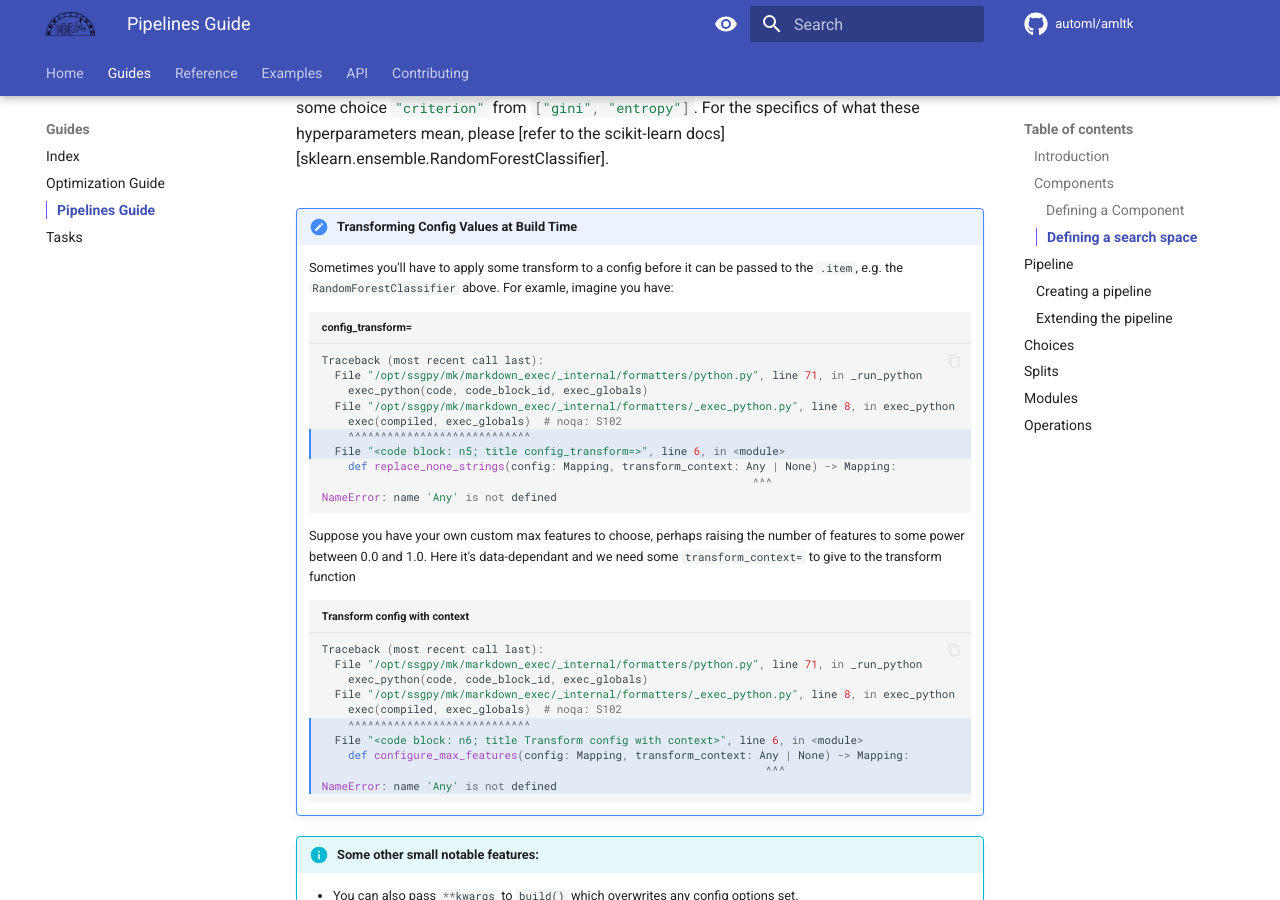
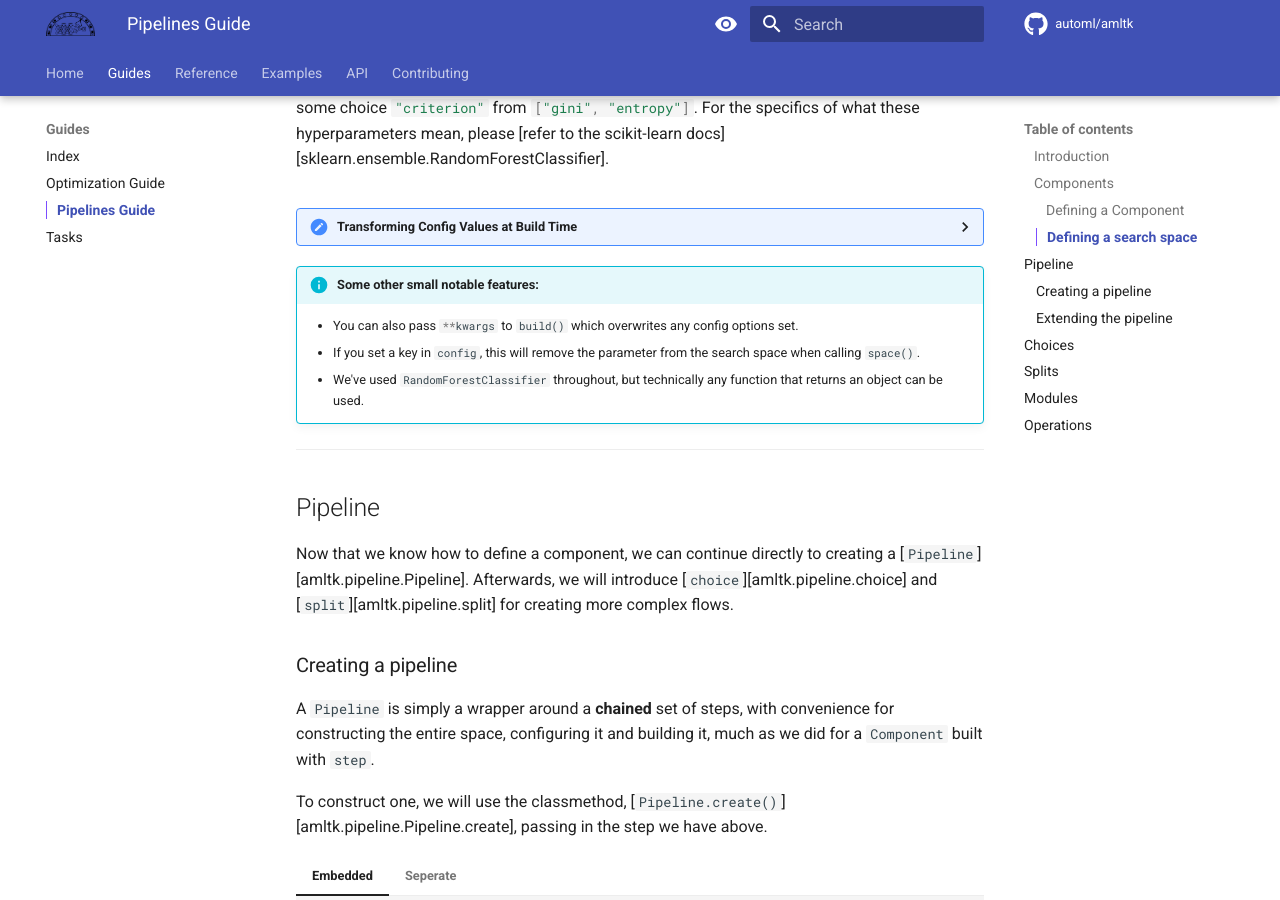
Before and after one commit to automl/amltk, an MkDocs documentation site: the page built from docs/guides/pipelines.md, in a window 1280 px wide and 900 px high, scrolled down 4600 px. Built offline with MkDocs 1.6.1 and Material for MkDocs 9.7.7, drawn with Linux system fonts in a browser that asks for light colours; comment, search, counter and statistics services are not loaded.

Commit message:
doc: fixups

````diff
--- a/docs/guides/pipelines.md
+++ b/docs/guides/pipelines.md
@@ -321,12 +321,16 @@
     is we can [`build()`][amltk.pipeline.Component.build] into a useable object, i.e.
     the `RandomForestClassifier`.
 
-!!! hint "Transforming Config Values at Build Time"
+??? hint "Transforming Config Values at Build Time"
 
     Sometimes you'll have to apply some transform to a config before it can be passed
-    to the `.item`, e.g. the `RandomForestClassifier` above. For examle, imagine you have:
+    to the `.item`, e.g. the `RandomForestClassifier` above. This can happen when parameters
+    sampled from your search space require some transofrmation based on some relevant context,
+    e.g. then number of features of a given dataset.
 
-    ```python hl_lines="6 7 14" exec="true" source="material-block" result="python" title="config_transform="
+    For example, imagine you have:
+
+    ```python hl_lines="6 7 13" exec="true" source="material-block" result="python" title="config_transform="
     from typing import Mapping
 
     from amltk.pipeline import step
@@ -352,7 +356,7 @@
     ```
 
     Suppose you have your own custom max features to choose, perhaps raising
-    the number of features to some power between 0.0 and 1.0. Here it's data-dependant
+    the number of features to some power between `0.0` and `1.0`. Here it's data-dependant
     and we need some `transform_context=` to give to the transform function
 
     ```python hl_lines="6 7 8 9 10 15 16 22" exec="true" source="material-block" result="python" title="Transform config with context"
@@ -539,11 +543,10 @@
         This will return the first step in the chain but with anything after
         that attached to it.
 
-    ```python hl_lines="7"
+    ```python hl_lines="6"
     from amltk import step
 
     standard_scalaer = step("standard", StandardScaler)
-
     svm = step("svm", SVC, space={"C": (0.1, 10.0)})
 
     head = standard_scaler | svm
@@ -558,15 +561,16 @@
         one step follows another. On the highlighted line, you
         can see it in action.
 
-    ```python hl_lines="10"
+    ```python hl_lines="11"
     from amltk.pipeline import Pipeline
     from sklearn.svm import SVC
-    from sklearn.preprocessing import StandarScaler
+    from sklearn.impute import SimpleImputer
 
     pipeline = Pipeline.create(
         step(
-          "standard",
-          StandardScaler
+            "impute"
+            SimpleImputer,
+            space={"strategy": ["most_frequent", "mean"]},
         )
         | step(
             "svm",
@@ -584,7 +588,7 @@
         Using the `|` operator, we can easily begin to extend and modify
         our pipeline defintion.
 
-    ```python hl_lines="7 8 9 10 11 12 13"
+    ```python hl_lines="12"
     from amltk.pipeline import Pipeline
     from sklearn.svm import SVC
     from sklearn.preprocessing import StandarScaler
@@ -594,9 +598,7 @@
         step(
             "impute"
             SimpleImputer,
-            space={
-                "strategy": ["most_frequent", "mean"],
-            },
+            space={"strategy": ["most_frequent", "mean"]},
         )
         | step("scaler", StandardScaler),
         | step(
@@ -815,7 +817,7 @@
 
 === "Creating the `Split`"
 
-    ```python hl_lines="35 36 37 38 39 40 41 42 43"
+    ```python hl_lines="36 37 38 39 40 41 42 43 44 45 46"
     from sklearn.impute import SimpleImputer
     from sklearn.preprocessing import FunctionTransformer, MinMaxScaler, RobustScaler, StandardScaler, OneHotEncoder
     from sklearn.compose import ColumnTransformer, make_column_selector
@@ -873,7 +875,7 @@
     2. Much the same as the line above except we select all numerical
        columns and send them to the `#!python "numerical"` path in the
        split.
-    3. This is how you implement a `#!python "passthrough"` in an sklearn
+    3. This is how you implement a `"passthrough"` in an sklearn
        Pipeline, such that no transformation is applied to the "#!python remainder".
 
     Notice above that we grouped each path, giving them a unique name to match to,
@@ -916,13 +918,13 @@
                     "scaler",
                     step("standard", StandardScaler),
                     step("minmax", MinMaxScaler),
-                    step("passthrough", FunctionTransformer),  # (3)!
+                    step("passthrough", FunctionTransformer),
                 )
             )
             item=ColumnTransformer,
             config={
-                "categorical": make_column_selector(dtype_include=object),  # (1)!
-                "numerical": make_column_selector(dtype_include=np.number),  # (2)!
+                "categorical": make_column_selector(dtype_include=object),
+                "numerical": make_column_selector(dtype_include=np.number),
             }
     )
     ```
````
Also changed, not shown: docs/guides/tasks.md (+1 -1 lines).
